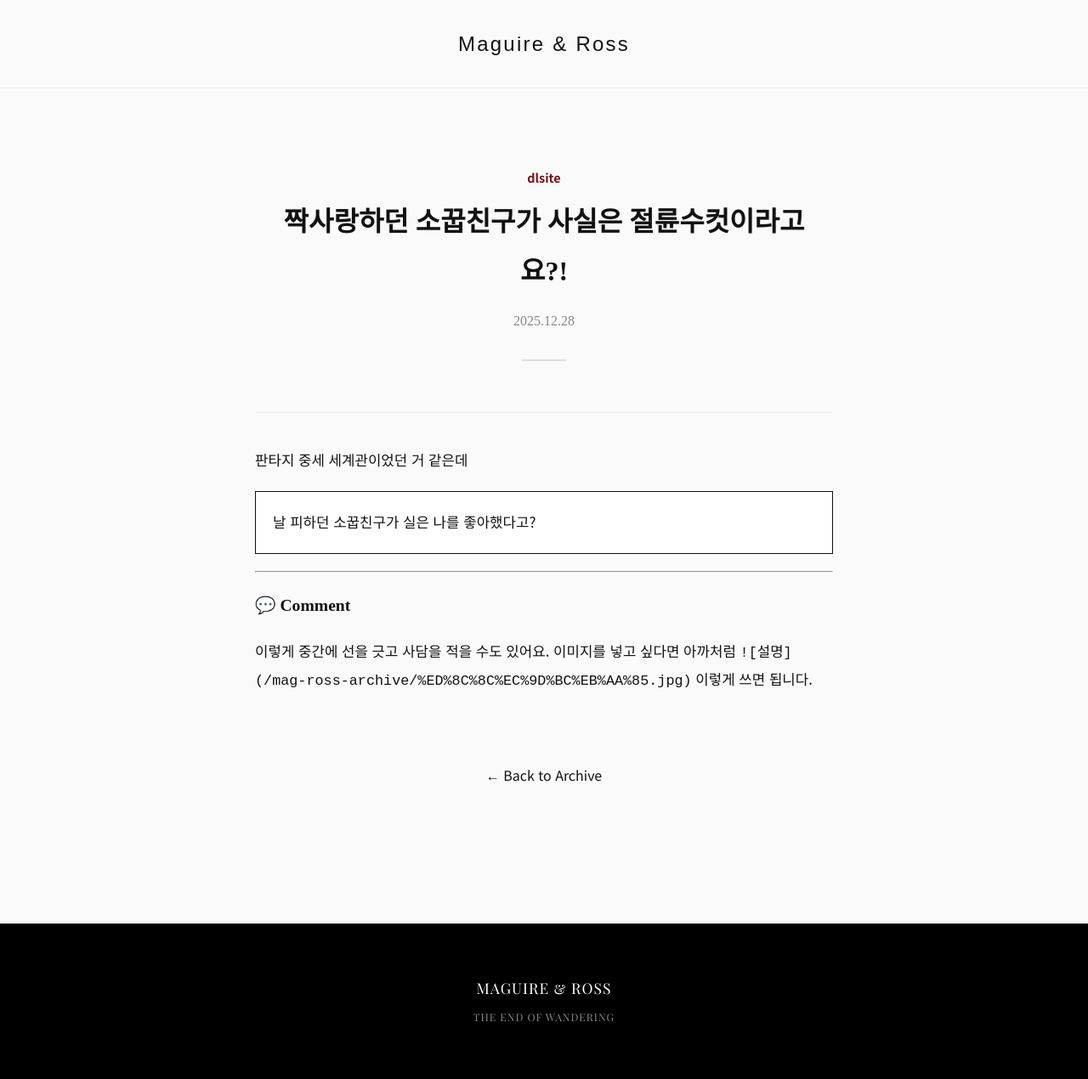
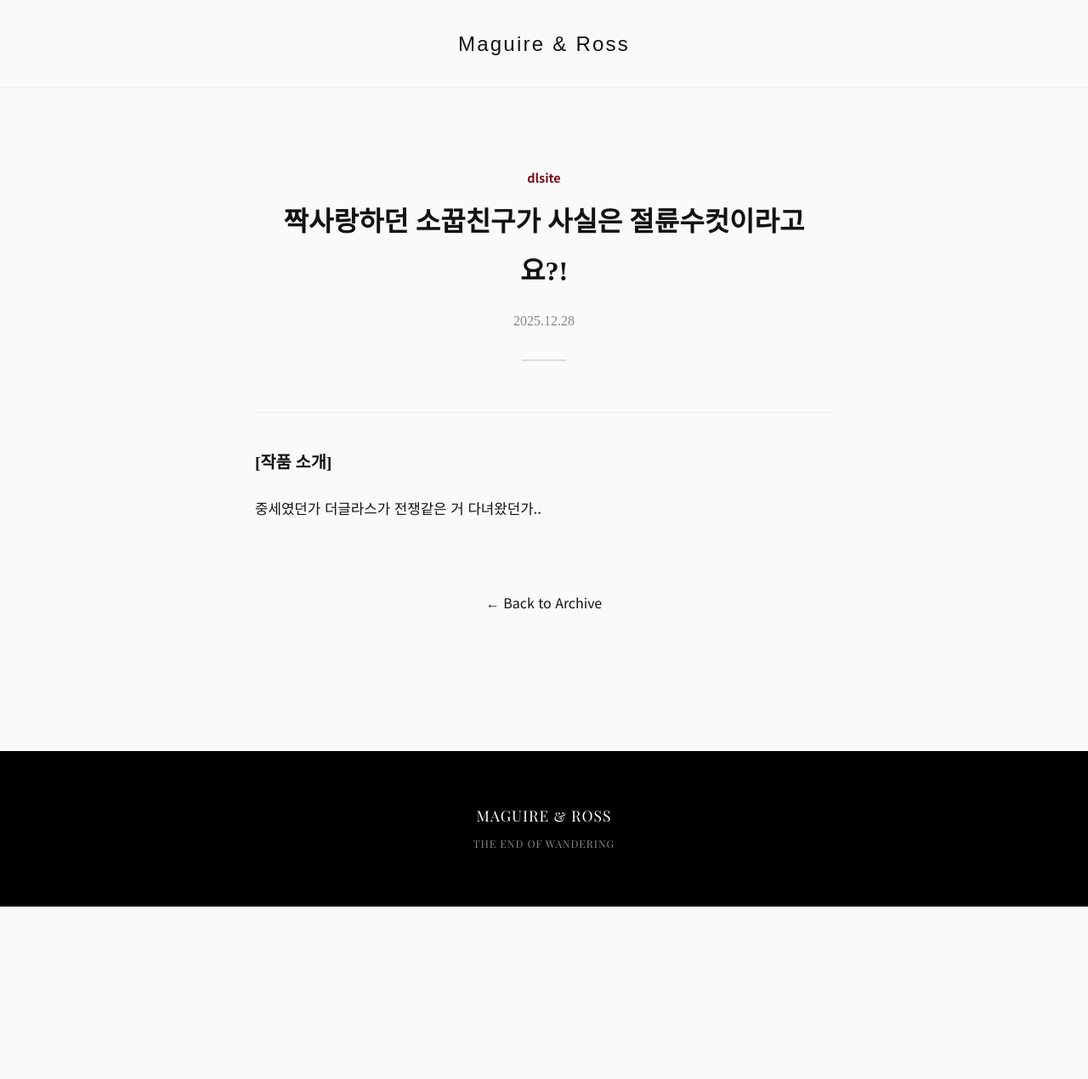
Before and after one commit to narelim/mag-ross-archive, a Jekyll site: the page built from _posts/2025-12-28-hentai-myfirstloveishornybeast.md, in a window 1280 px wide. Shown: the whole page at 85% size. Built offline with Jekyll 4.4.1, drawn with Linux system fonts in a browser that asks for light colours; some web fonts are replaced; after the commit the page ends 1067 px from its top, so only the background shows below that.

Commit message:
Update 2025-12-28-hentai-myfirstloveishornybeast.md

```diff
--- a/_posts/2025-12-28-hentai-myfirstloveishornybeast.md
+++ b/_posts/2025-12-28-hentai-myfirstloveishornybeast.md
@@ -2,20 +2,12 @@
 layout: post
 title: "짝사랑하던 소꿉친구가 사실은 절륜수컷이라고요?!"
 date: 2025-12-28
+series_id: "dmar20250004"
 category: "dlsite"
 tags: [판타지, 일상, 마법, 쾌락함락, 틴즈러브, 질내사정, 야외플레이, 손으로]
 type: Secret
 image:
 ---
 
-판타지 중세 세계관이었던 거 같은데<br>
-
-<div class="box-line">
-    날 피하던 소꿉친구가 실은 나를 좋아했다고?<br>
-</div>
-
-
----
-### 💬 Comment
-이렇게 중간에 선을 긋고 사담을 적을 수도 있어요.
-이미지를 넣고 싶다면 아까처럼 `![설명]({{ '파일명.jpg' | relative_url }})` 이렇게 쓰면 됩니다.
+### [작품 소개]
+중세였던가 더글라스가 전쟁같은 거 다녀왔던가..
```
